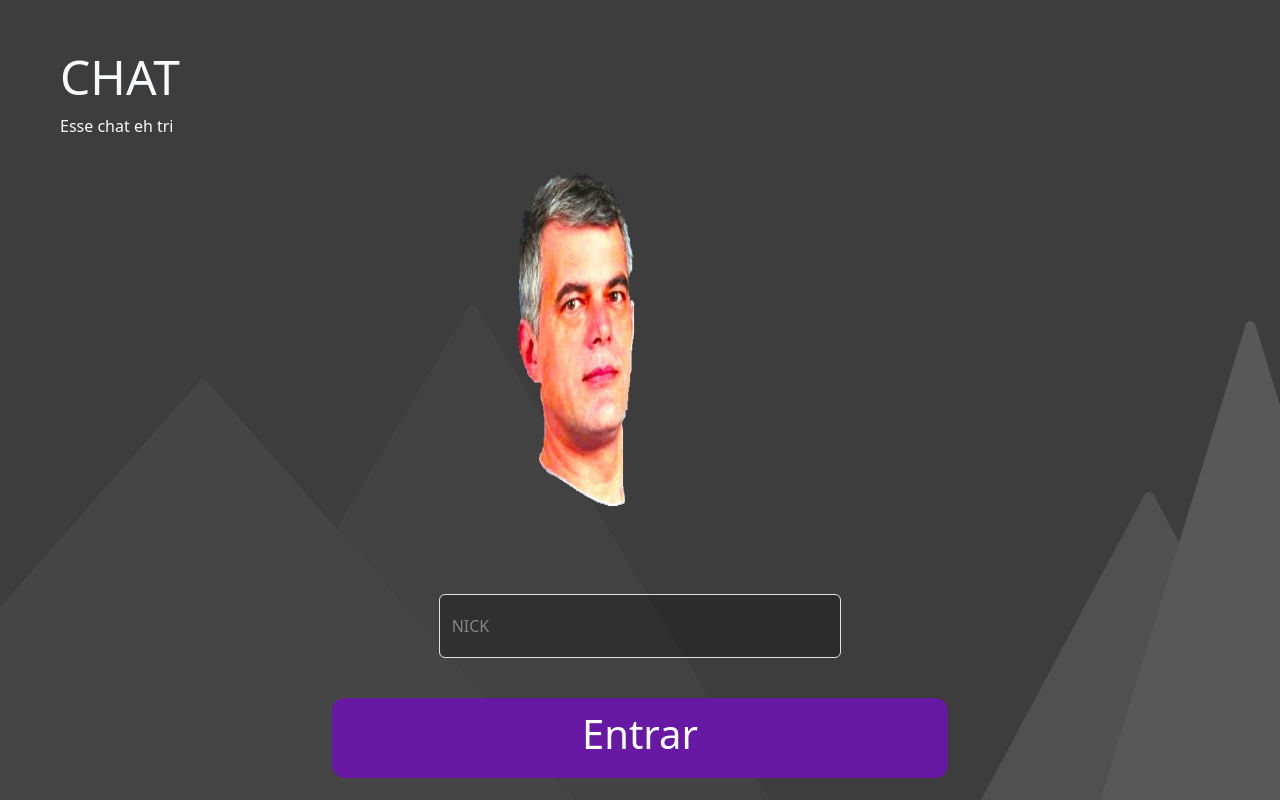
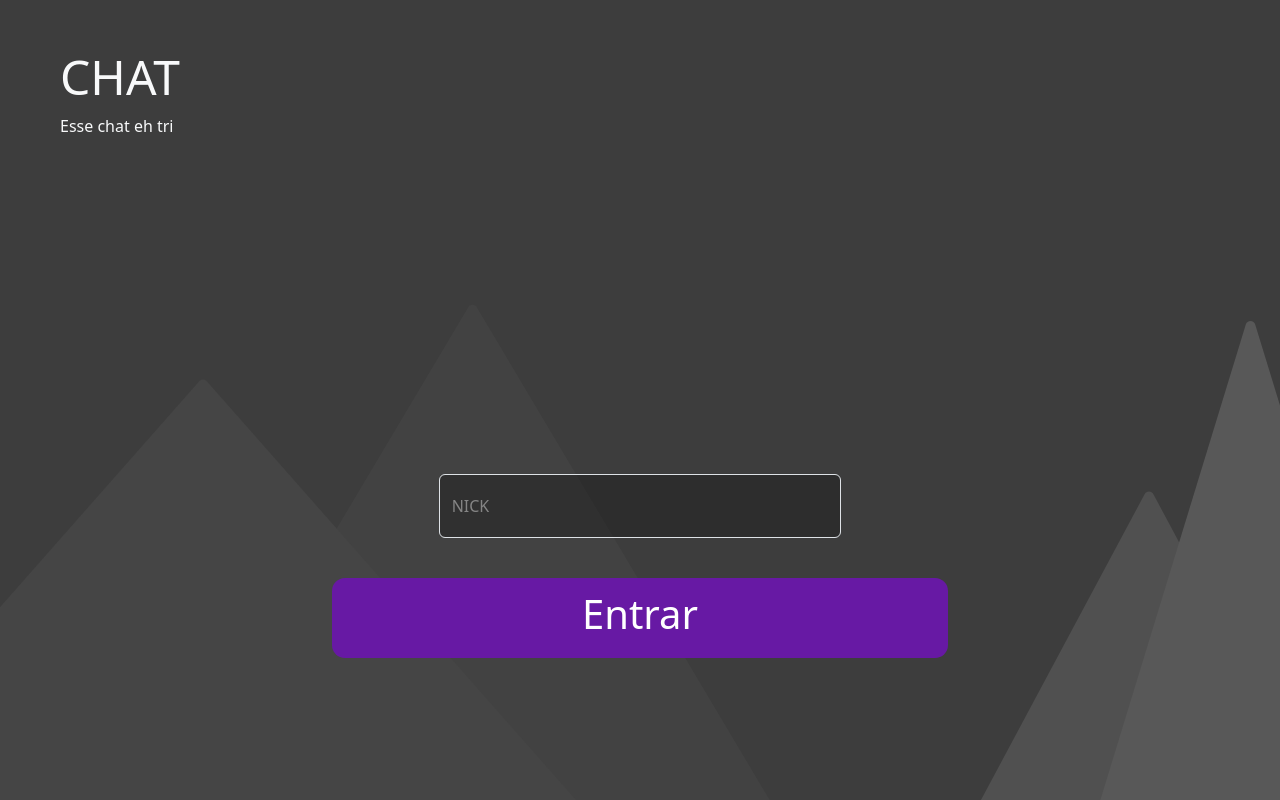
Before and after one commit to Lorenzo-tb/Chat-template, a plain HTML site: page index.html in a window 1280 px wide. Drawn offline with nearby package versions, Linux system fonts and the light colour scheme.

Commit message:
sixth commit

```diff
--- a/index.html
+++ b/index.html
@@ -15,15 +15,6 @@
             <p class="ps-5 ">Esse chat eh tri</p>
         </div>
     </div>
-
-    <div class="row">
-        <div class="col-3"></div>
-        <div class="col-5">
-            <img id="candido" src="./img/candido voador.png" alt="">
-        </div>
-        <div class="col-4"></div>
-    </div>
-
 
     <div class="row meu-pt">
         <div class="col-md-4 col-sm-3"></div>
--- a/style/style.css
+++ b/style/style.css
@@ -42,7 +42,7 @@ a{
 
 
 .meu-pt{
-
+    padding-top: 25%;
 }
 
 #entrar{
@@ -63,6 +63,11 @@ a{
 nav{
     background-color: #444444 !important;
     border-bottom: solid #000;
+}
+
+header{
+    position: fixed;
+    z-index: 9999;
 }
 
 .mais{
```
